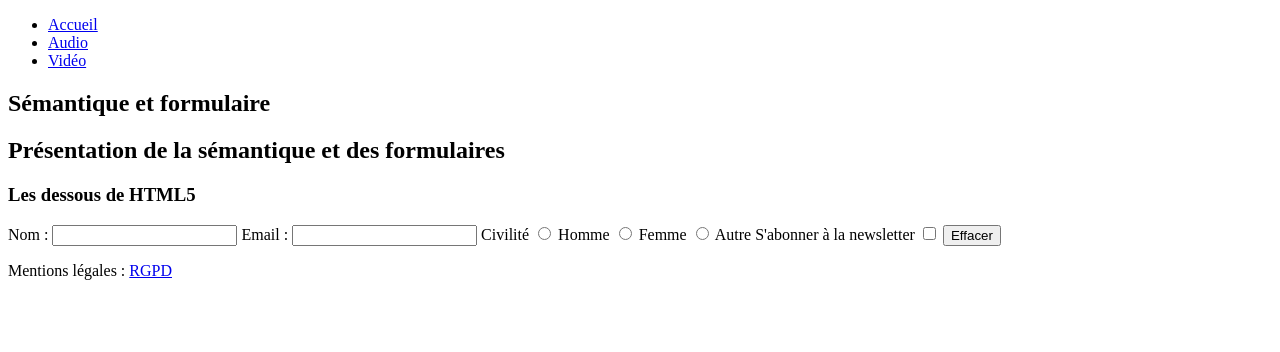
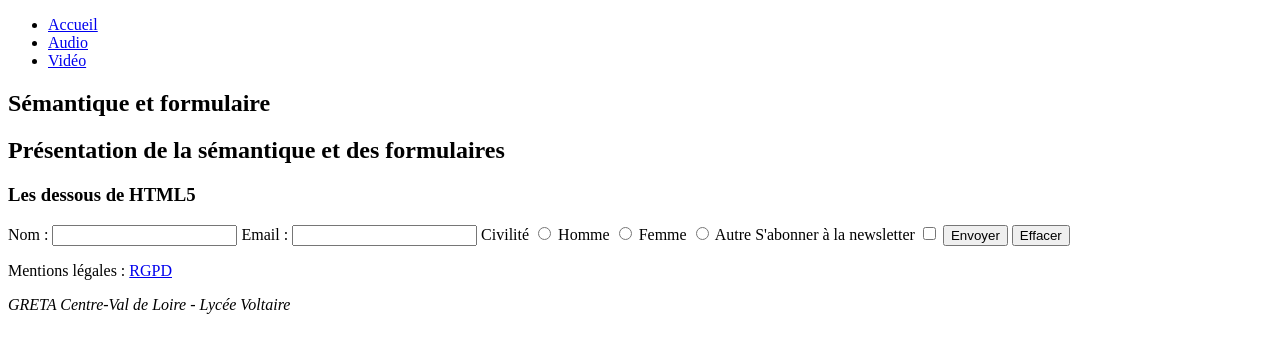
Before and after one commit to Minesims/Exercices_Formation, a plain HTML site: page Formulaires/SiteSemantique/contact.html in a window 1280 px wide. Drawn offline with Linux system fonts and the light colour scheme.

Commit message:
Fix: Ajout footer et bouton submit sur contact.html

```diff
--- a/Formulaires/SiteSemantique/contact.html
+++ b/Formulaires/SiteSemantique/contact.html
@@ -36,12 +36,14 @@
             <label for="newsletter">S'abonner à la newsletter</label>
             <input type="checkbox" id="newsletter" name="newsletter">
 
+            <input type="submit" value="Envoyer">
             <input type="reset" value="Effacer">
         </form>
     </main>
 
     <footer>
         <p>Mentions légales : <a href="https://www.cnil.fr/fr/reglement-europeen-protection-donnees">RGPD</a></p>
+        <address>GRETA Centre-Val de Loire - Lycée Voltaire</address>
     </footer>
 </body>
 </html>
```
